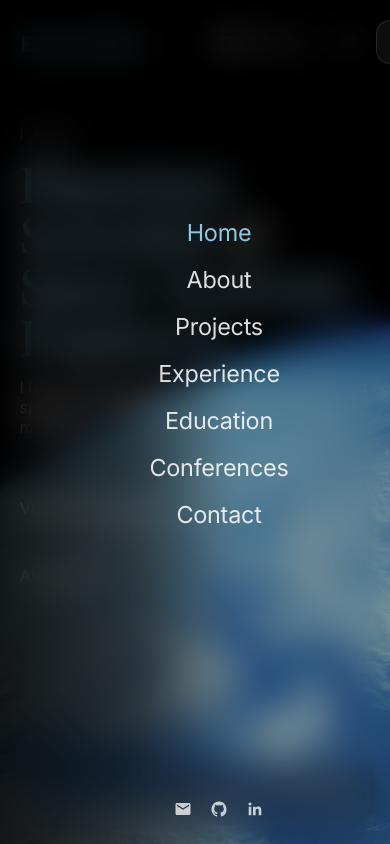
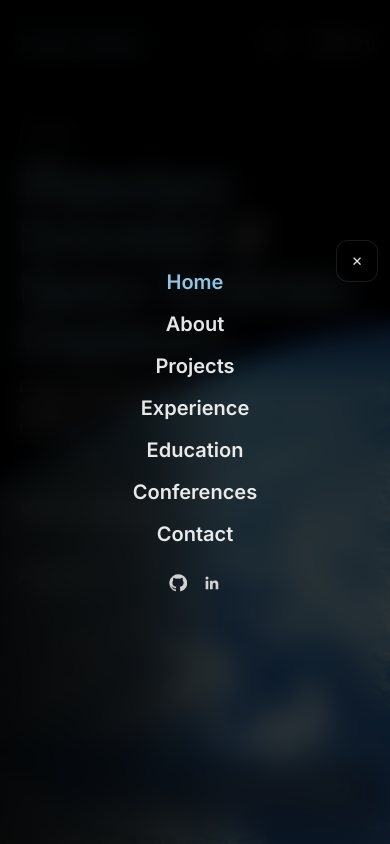
Before and after one commit to EmmaVellard/emmavellard-site, an Astro site: page / in a window 390 px wide. Both pictures are taken after a click on the button "Open menu". Built offline with nearby package versions, Linux system fonts and the light colour scheme; Astro itself is replaced by a stand-in of ours; some packages are replaced by stand-ins of ours.

Commit message:
mobile navbar fixed

```diff
--- a/src/components/NavBar.astro
+++ b/src/components/NavBar.astro
@@ -1,4 +1,5 @@
 ---
+// src/components/NavBar.astro
 const { pathname } = Astro.url;
 
 const links = [
@@ -19,6 +20,7 @@ const isActive = (href) => (href === "/" ? pathname === "/" : pathname.startsWit
     <a class="navbar-brand" href="/">Emma Vellard</a>
 
     <div class="navbar-right">
+      <!-- Desktop links -->
       <nav class="navbar-links" aria-label="Main navigation">
         {links.map((l) => (
           <a class={`nav-link ${isActive(l.href) ? "active" : ""}`} href={l.href}>
@@ -27,72 +29,89 @@ const isActive = (href) => (href === "/" ? pathname === "/" : pathname.startsWit
         ))}
       </nav>
 
+      <!-- Mobile burger -->
+      <button
+        class="nav-burger"
+        type="button"
+        aria-label="Open menu"
+        aria-controls="mobile-menu"
+        aria-expanded="false"
+      >
+        <span class="nav-burger-lines" aria-hidden="true"></span>
+      </button>
+
+      <!-- Social icons -->
       <div class="nav-icons" aria-label="Social links">
-        <a class="icon-link" href="mailto:emma.vellard@outlook.fr" aria-label="Email">
+        <a
+          class="icon-link"
+          href="https://github.com/EmmaVellard"
+          target="_blank"
+          rel="noreferrer"
+          aria-label="GitHub"
+        >
           <svg viewBox="0 0 24 24" aria-hidden="true">
-            <path d="M20 4H4c-1.1 0-2 .9-2 2v12c0 1.1.9 2 2 2h16c1.1 0 2-.9 2-2V6c0-1.1-.9-2-2-2zm0 4-8 5-8-5V6l8 5 8-5v2z"></path>
+            <path
+              d="M12 .5a11.5 11.5 0 00-3.64 22.42c.58.11.8-.25.8-.56v-2.02c-3.26.71-3.95-1.39-3.95-1.39-.53-1.34-1.3-1.7-1.3-1.7-1.06-.72.08-.71.08-.71 1.17.08 1.79 1.21 1.79 1.21 1.04 1.78 2.73 1.27 3.39.97.1-.75.41-1.27.74-1.56-2.6-.3-5.34-1.3-5.34-5.78 0-1.28.46-2.33 1.2-3.15-.12-.3-.52-1.49.11-3.11 0 0 .98-.31 3.2 1.2a11.03 11.03 0 015.83 0c2.22-1.51 3.2-1.2 3.2-1.2.63 1.62.23 2.81.11 3.11.75.82 1.2 1.87 1.2 3.15 0 4.5-2.75 5.48-5.36 5.77.42.36.8 1.08.8 2.18v3.23c0 .31.21.68.81.56A11.5 11.5 0 0012 .5z"
+            />
           </svg>
         </a>
 
-        <a class="icon-link" href="https://github.com/EmmaVellard" target="_blank" rel="noopener" aria-label="GitHub">
+        <a
+          class="icon-link"
+          href="https://www.linkedin.com/in/emma-vellard"
+          target="_blank"
+          rel="noreferrer"
+          aria-label="LinkedIn"
+        >
           <svg viewBox="0 0 24 24" aria-hidden="true">
-            <path d="M12 2C6.48 2 2 6.58 2 12.26c0 4.55 2.87 8.41 6.84 9.77.5.1.68-.22.68-.48 0-.24-.01-.86-.01-1.69-2.78.62-3.37-1.38-3.37-1.38-.46-1.19-1.11-1.51-1.11-1.51-.91-.64.07-.63.07-.63 1.01.07 1.54 1.06 1.54 1.06.89 1.57 2.34 1.12 2.91.86.09-.67.35-1.12.63-1.38-2.22-.26-4.56-1.14-4.56-5.08 0-1.12.39-2.03 1.03-2.75-.1-.26-.45-1.3.1-2.71 0 0 .84-.28 2.75 1.05A9.25 9.25 0 0 1 12 7.07c.85 0 1.71.12 2.51.34 1.91-1.33 2.75-1.05 2.75-1.05.55 1.41.2 2.45.1 2.71.64.72 1.03 1.63 1.03 2.75 0 3.95-2.34 4.82-4.57 5.07.36.32.68.95.68 1.92 0 1.38-.01 2.49-.01 2.83 0 .26.18.58.69.48A10.1 10.1 0 0 0 22 12.26C22 6.58 17.52 2 12 2z"></path>
-          </svg>
-        </a>
-
-        <a class="icon-link" href="https://www.linkedin.com/in/emma-vellard" target="_blank" rel="noopener" aria-label="LinkedIn">
-          <svg viewBox="0 0 24 24" aria-hidden="true">
-            <path d="M20.45 20.45h-3.56v-5.57c0-1.33-.03-3.05-1.86-3.05-1.86 0-2.14 1.45-2.14 2.95v5.67H9.33V9h3.42v1.56h.05c.48-.9 1.64-1.86 3.37-1.86 3.6 0 4.27 2.37 4.27 5.46v6.29zM5.34 7.43a2.07 2.07 0 1 1 0-4.14 2.07 2.07 0 0 1 0 4.14zM3.56 20.45V9h3.56v11.45H3.56z"></path>
+            <path
+              d="M20.45 20.45h-3.56v-5.58c0-1.33-.03-3.04-1.85-3.04-1.86 0-2.15 1.45-2.15 2.95v5.67H9.33V9h3.42v1.56h.05c.48-.9 1.64-1.85 3.37-1.85 3.6 0 4.27 2.37 4.27 5.46v6.28zM5.32 7.43a2.06 2.06 0 110-4.12 2.06 2.06 0 010 4.12zM7.1 20.45H3.54V9H7.1v11.45z"
+            />
           </svg>
         </a>
       </div>
-
-      <button
-        class="nav-toggle"
-        id="navToggle"
-        type="button"
-        aria-controls="mobile-menu"
-        aria-expanded="false"
-        aria-label="Open menu"
-      >
-        <span class="nav-toggle-bars" aria-hidden="true"></span>
-      </button>
     </div>
   </div>
 
-  <!-- Mobile fullscreen menu -->
-  <div class="nav-mobile" id="mobile-menu" data-open="false" aria-hidden="true">
-    <button class="nav-mobile-backdrop" type="button" aria-label="Close menu"></button>
+  <!-- Mobile overlay menu -->
+  <div class="mobile-menu" id="mobile-menu" aria-hidden="true">
+    <div class="mobile-menu-inner" role="dialog" aria-label="Mobile menu">
+      <button class="mobile-close" type="button" aria-label="Close menu">✕</button>
 
-    <div class="nav-mobile-panel" role="dialog" aria-modal="true" aria-label="Menu">
-      <button class="nav-mobile-close" type="button" aria-label="Close menu">
-        <span aria-hidden="true">✕</span>
-      </button>
-
-      <nav class="nav-mobile-links" aria-label="Mobile navigation">
+      <nav class="mobile-links" aria-label="Mobile navigation">
         {links.map((l) => (
-          <a class={`nav-mobile-link ${isActive(l.href) ? "active" : ""}`} href={l.href} data-nav-close>
+          <a class={`mobile-link ${isActive(l.href) ? "active" : ""}`} href={l.href}>
             {l.label}
           </a>
         ))}
       </nav>
 
-      <div class="nav-mobile-icons" aria-label="Mobile social links">
-        <a class="icon-link" href="mailto:emma.vellard@outlook.fr" aria-label="Email">
+      <div class="mobile-icons" aria-label="Mobile social links">
+        <a
+          class="icon-link"
+          href="https://github.com/EmmaVellard"
+          target="_blank"
+          rel="noreferrer"
+          aria-label="GitHub"
+        >
           <svg viewBox="0 0 24 24" aria-hidden="true">
-            <path d="M20 4H4c-1.1 0-2 .9-2 2v12c0 1.1.9 2 2 2h16c1.1 0 2-.9 2-2V6c0-1.1-.9-2-2-2zm0 4-8 5-8-5V6l8 5 8-5v2z"></path>
+            <path
+              d="M12 .5a11.5 11.5 0 00-3.64 22.42c.58.11.8-.25.8-.56v-2.02c-3.26.71-3.95-1.39-3.95-1.39-.53-1.34-1.3-1.7-1.3-1.7-1.06-.72.08-.71.08-.71 1.17.08 1.79 1.21 1.79 1.21 1.04 1.78 2.73 1.27 3.39.97.1-.75.41-1.27.74-1.56-2.6-.3-5.34-1.3-5.34-5.78 0-1.28.46-2.33 1.2-3.15-.12-.3-.52-1.49.11-3.11 0 0 .98-.31 3.2 1.2a11.03 11.03 0 015.83 0c2.22-1.51 3.2-1.2 3.2-1.2.63 1.62.23 2.81.11 3.11.75.82 1.2 1.87 1.2 3.15 0 4.5-2.75 5.48-5.36 5.77.42.36.8 1.08.8 2.18v3.23c0 .31.21.68.81.56A11.5 11.5 0 0012 .5z"
+            />
           </svg>
         </a>
 
-        <a class="icon-link" href="https://github.com/EmmaVellard" target="_blank" rel="noopener" aria-label="GitHub">
+        <a
+          class="icon-link"
+          href="https://www.linkedin.com/in/emma-vellard"
+          target="_blank"
+          rel="noreferrer"
+          aria-label="LinkedIn"
+        >
           <svg viewBox="0 0 24 24" aria-hidden="true">
-            <path d="M12 2C6.48 2 2 6.58 2 12.26c0 4.55 2.87 8.41 6.84 9.77.5.1.68-.22.68-.48 0-.24-.01-.86-.01-1.69-2.78.62-3.37-1.38-3.37-1.38-.46-1.19-1.11-1.51-1.11-1.51-.91-.64.07-.63.07-.63 1.01.07 1.54 1.06 1.54 1.06.89 1.57 2.34 1.12 2.91.86.09-.67.35-1.12.63-1.38-2.22-.26-4.56-1.14-4.56-5.08 0-1.12.39-2.03 1.03-2.75-.1-.26-.45-1.3.1-2.71 0 0 .84-.28 2.75 1.05A9.25 9.25 0 0 1 12 7.07c.85 0 1.71.12 2.51.34 1.91-1.33 2.75-1.05 2.75-1.05.55 1.41.2 2.45.1 2.71.64.72 1.03 1.63 1.03 2.75 0 3.95-2.34 4.82-4.57 5.07.36.32.68.95.68 1.92 0 1.38-.01 2.49-.01 2.83 0 .26.18.58.69.48A10.1 10.1 0 0 0 22 12.26C22 6.58 17.52 2 12 2z"></path>
-          </svg>
-        </a>
-
-        <a class="icon-link" href="https://www.linkedin.com/in/emma-vellard" target="_blank" rel="noopener" aria-label="LinkedIn">
-          <svg viewBox="0 0 24 24" aria-hidden="true">
-            <path d="M20.45 20.45h-3.56v-5.57c0-1.33-.03-3.05-1.86-3.05-1.86 0-2.14 1.45-2.14 2.95v5.67H9.33V9h3.42v1.56h.05c.48-.9 1.64-1.86 3.37-1.86 3.6 0 4.27 2.37 4.27 5.46v6.29zM5.34 7.43a2.07 2.07 0 1 1 0-4.14 2.07 2.07 0 0 1 0 4.14zM3.56 20.45V9h3.56v11.45H3.56z"></path>
+            <path
+              d="M20.45 20.45h-3.56v-5.58c0-1.33-.03-3.04-1.85-3.04-1.86 0-2.15 1.45-2.15 2.95v5.67H9.33V9h3.42v1.56h.05c.48-.9 1.64-1.85 3.37-1.85 3.6 0 4.27 2.37 4.27 5.46v6.28zM5.32 7.43a2.06 2.06 0 110-4.12 2.06 2.06 0 010 4.12zM7.1 20.45H3.54V9H7.1v11.45z"
+            />
           </svg>
         </a>
       </div>
@@ -100,57 +119,61 @@ const isActive = (href) => (href === "/" ? pathname === "/" : pathname.startsWit
   </div>
 </header>
 
-<script is:inline data-astro-rerun>
-  function setupNav() {
+<script>
+  const applyNavbarState = () => {
     const nav = document.getElementById("site-navbar");
-    const toggle = document.getElementById("navToggle");
-    const mobile = document.getElementById("mobile-menu");
-    if (!nav || !toggle || !mobile) return;
+    if (!nav) return;
+    const y = window.scrollY || 0;
+    if (y > 10) nav.classList.add("scrolled");
+    else nav.classList.remove("scrolled");
+  };
 
-    if (toggle.dataset.bound === "true") return;
-    toggle.dataset.bound = "true";
+  const bindNavbar = () => {
+    applyNavbarState();
 
-    const applyNavbarState = () => {
-      const y = window.scrollY || 0;
-      if (y > 10) nav.classList.add("scrolled");
-      else nav.classList.remove("scrolled");
+    window.removeEventListener("scroll", applyNavbarState);
+    window.addEventListener("scroll", applyNavbarState, { passive: true });
+
+    const nav = document.getElementById("site-navbar");
+    const btn = nav?.querySelector(".nav-burger");
+    const menu = document.getElementById("mobile-menu");
+    const closeBtn = nav?.querySelector(".mobile-close");
+    if (!nav || !btn || !menu || !closeBtn) return;
+
+    const close = () => {
+      nav.classList.remove("menu-open");
+      btn.setAttribute("aria-expanded", "false");
+      menu.setAttribute("aria-hidden", "true");
+      document.documentElement.classList.remove("no-scroll");
     };
 
-    const setOpen = (open) => {
-      mobile.dataset.open = open ? "true" : "false";
-      mobile.setAttribute("aria-hidden", open ? "false" : "true");
-      toggle.setAttribute("aria-expanded", open ? "true" : "false");
-      toggle.setAttribute("aria-label", open ? "Close menu" : "Open menu");
-      nav.classList.toggle("menu-open", open);
-
-      document.documentElement.style.overflow = open ? "hidden" : "";
-      document.body.style.overflow = open ? "hidden" : "";
+    const open = () => {
+      nav.classList.add("menu-open");
+      btn.setAttribute("aria-expanded", "true");
+      menu.setAttribute("aria-hidden", "false");
+      document.documentElement.classList.add("no-scroll");
     };
 
-    const close = () => setOpen(false);
+    btn.onclick = () => (nav.classList.contains("menu-open") ? close() : open());
+    closeBtn.onclick = close;
 
-    const backdrop = mobile.querySelector(".nav-mobile-backdrop");
-    const closeBtn = mobile.querySelector(".nav-mobile-close");
+    menu.onclick = (e) => {
+      if (e.target === menu) close();
+    };
 
-    toggle.addEventListener("click", () => {
-      const open = mobile.dataset.open !== "true";
-      setOpen(open);
-    });
+    menu.querySelectorAll("a").forEach((a) => a.addEventListener("click", close));
 
-    backdrop?.addEventListener("click", close);
-    closeBtn?.addEventListener("click", close);
-    mobile.querySelectorAll("[data-nav-close]").forEach((a) => a.addEventListener("click", close));
+    window.onkeydown = (e) => {
+      if (e.key === "Escape") close();
+    };
+  };
 
-    document.addEventListener("keydown", (e) => {
-      if (e.key === "Escape") close();
-    });
+  document.addEventListener("astro:page-load", bindNavbar);
+  document.addEventListener("astro:after-swap", bindNavbar);
 
-    applyNavbarState();
-    window.addEventListener("scroll", applyNavbarState, { passive: true });
-
-    close();
+  if (document.readyState === "loading") {
+    document.addEventListener("DOMContentLoaded", bindNavbar);
+  } else {
+    bindNavbar();
   }
-
-  setupNav();
-  document.addEventListener("astro:page-load", setupNav);
 </script>
--- a/src/styles/global.css
+++ b/src/styles/global.css
@@ -1,28 +1,29 @@
-:root{
-  --primary: #8FC6E3;
-  --primary-strong: #6FAED1;
-  --primary-soft: #CFE9F6;
-  --dark: #0B1220;
+/* src/styles/global.css */
 
+:root {
+  --primary: #8fc6e3;
+  --primary-strong: #6faed1;
+  --primary-soft: #cfe9f6;
+  --dark: #0b1220;
   --maxw: 1100px;
 }
 
 /* ============================= */
 /* BASE */
 /* ============================= */
-
-html, body{
+html,
+body {
   margin: 0;
   height: 100%;
 }
 
-body{
+body {
   font-family: "Inter", system-ui, -apple-system, sans-serif;
   background: #000;
   color: #fff;
 }
 
-.container{
+.container {
   max-width: var(--maxw);
   margin: 0 auto;
   padding: 0 20px;
@@ -31,40 +32,37 @@ body{
 /* ============================= */
 /* NAVBAR */
 /* ============================= */
-
-.navbar{
+.navbar {
   position: fixed;
   top: 0;
   left: 0;
   right: 0;
   z-index: 1000;
   width: 100%;
-
   background: transparent;
   backdrop-filter: none;
   border-bottom: 1px solid transparent;
-
-  transition: background 0.35s ease, border-color 0.35s ease, backdrop-filter 0.35s ease, opacity 0.35s ease;
+  transition: background 0.35s ease, border-color 0.35s ease, backdrop-filter 0.35s ease,
+    opacity 0.35s ease;
 }
 
-.navbar.scrolled{
-  background: rgba(0,0,0,0.16);
+.navbar.scrolled {
+  background: rgba(0, 0, 0, 0.16);
   backdrop-filter: blur(12px);
-  border-bottom: 1px solid rgba(255,255,255,0.06);
-  animation: navbarBounce 0.45s cubic-bezier(.34,1.56,.64,1);
+  border-bottom: 1px solid rgba(255, 255, 255, 0.06);
+  animation: navbarBounce 0.45s cubic-bezier(0.34, 1.56, 0.64, 1);
 }
 
-.navbar-inner{
+.navbar-inner {
   height: 84px;
   display: flex;
   align-items: center;
   justify-content: space-between;
-
   padding-left: calc(6vw + 20px);
   padding-right: 28px;
 }
 
-.navbar-brand{
+.navbar-brand {
   font-family: "Playfair Display", serif;
   font-size: clamp(20px, 1.4vw, 24px);
   letter-spacing: -0.02em;
@@ -73,31 +71,29 @@ body{
   white-space: nowrap;
 }
 
-.navbar-right{
+.navbar-right {
   display: flex;
   align-items: center;
   gap: 24px;
 }
 
-.navbar-links{
+.navbar-links {
   display: flex;
   gap: 20px;
   align-items: center;
 }
 
-.nav-link{
+.nav-link {
   display: inline-flex;
   align-items: center;
-
   font-size: 16px;
   font-weight: 500;
   text-decoration: none;
-
-  color: rgba(255,255,255,0.82);
+  color: rgba(255, 255, 255, 0.82);
   transition: color 0.2s ease, transform 0.2s ease;
 }
 
-.nav-link::after{
+.nav-link::after {
   content: "";
   height: 2px;
   width: 0px;
@@ -107,108 +103,249 @@ body{
   opacity: 0.95;
 }
 
-.nav-link:hover{
+.nav-link:hover {
   color: var(--primary);
   transform: translateY(-1px);
 }
 
-.nav-link:hover::after{
+.nav-link:hover::after {
   width: 18px;
 }
 
-.nav-link.active{
+.nav-link.active {
   color: var(--primary);
   font-weight: 600;
 }
 
-.nav-link.active::after{
+.nav-link.active::after {
   width: 22px;
 }
 
-.nav-icons{
+.nav-icons {
   display: flex;
   align-items: center;
   gap: 16px;
 }
 
-.icon-link{
+.icon-link {
   display: inline-flex;
   align-items: center;
   justify-content: center;
-
   background: transparent;
   border: 0;
   padding: 0;
-
   transition: transform 0.2s ease;
 }
 
-.icon-link svg{
+.icon-link svg {
   width: 18px;
   height: 18px;
-  fill: rgba(255,255,255,0.80);
+  fill: rgba(255, 255, 255, 0.8);
   transition: fill 0.2s ease;
 }
 
-.icon-link:hover{
+.icon-link:hover {
   transform: translateY(-1px);
 }
 
-.icon-link:hover svg{
+.icon-link:hover svg {
   fill: var(--primary);
 }
 
-@media (max-width: 900px){
-  .navbar-inner{
+@media (max-width: 900px) {
+  .navbar-inner {
     padding-left: 20px;
     padding-right: 18px;
   }
 }
 
-@media (max-width: 640px){
-  .navbar-links{
+/* ============================= */
+/* MOBILE MENU FIXES */
+/* ============================= */
+
+/* prevent background scroll while menu open */
+.no-scroll {
+  overflow: hidden;
+}
+
+/* burger (hidden on desktop) */
+.nav-burger {
+  display: none;
+  width: 42px;
+  height: 42px;
+  border: 1px solid rgba(255, 255, 255, 0.1);
+  border-radius: 12px;
+  background: rgba(0, 0, 0, 0.22);
+  backdrop-filter: blur(10px);
+  align-items: center;
+  justify-content: center;
+  cursor: pointer;
+}
+
+.nav-burger-lines {
+  position: relative;
+  width: 18px;
+  height: 2px;
+  background: rgba(255, 255, 255, 0.85);
+  display: block;
+}
+
+.nav-burger-lines::before,
+.nav-burger-lines::after {
+  content: "";
+  position: absolute;
+  left: 0;
+  width: 18px;
+  height: 2px;
+  background: rgba(255, 255, 255, 0.85);
+  transition: transform 0.2s ease, top 0.2s ease, opacity 0.2s ease;
+}
+
+.nav-burger-lines::before {
+  top: -6px;
+}
+
+.nav-burger-lines::after {
+  top: 6px;
+}
+
+/* overlay: background and content animate together */
+.mobile-menu {
+  position: fixed;
+  inset: 0;
+  z-index: 999;
+  display: flex;
+  align-items: center;
+  justify-content: center;
+
+  background: rgba(0, 0, 0, 0.78);
+  backdrop-filter: blur(14px);
+
+  opacity: 0;
+  visibility: hidden;
+  pointer-events: none;
+
+  transition: opacity 0.22s ease, visibility 0.22s ease;
+}
+
+/* centered content with no stray margins */
+.mobile-menu-inner {
+  position: relative;
+  display: flex;
+  flex-direction: column;
+  align-items: center;
+  gap: 18px;
+
+  margin: 0;
+  padding: 22px 20px;
+  text-align: center;
+  width: min(520px, 92vw);
+}
+
+.mobile-close {
+  position: absolute;
+  top: 10px;
+  right: 12px;
+
+  width: 42px;
+  height: 42px;
+  border-radius: 12px;
+  border: 1px solid rgba(255, 255, 255, 0.1);
+  background: rgba(0, 0, 0, 0.22);
+  backdrop-filter: blur(10px);
+  color: rgba(255, 255, 255, 0.9);
+  cursor: pointer;
+}
+
+.mobile-links {
+  display: flex;
+  flex-direction: column;
+  gap: 18px;
+  padding-top: 18px;
+}
+
+.mobile-link {
+  font-size: 20px;
+  font-weight: 600;
+  text-decoration: none;
+  color: rgba(255, 255, 255, 0.9);
+}
+
+.mobile-link.active {
+  color: var(--primary);
+}
+
+.mobile-icons {
+  display: flex;
+  align-items: center;
+  gap: 16px;
+  padding-top: 10px;
+}
+
+/* open state */
+#site-navbar.menu-open .mobile-menu {
+  opacity: 1;
+  visibility: visible;
+  pointer-events: auto;
+}
+
+/* burger into X */
+#site-navbar.menu-open .nav-burger-lines {
+  background: transparent;
+}
+
+#site-navbar.menu-open .nav-burger-lines::before {
+  top: 0;
+  transform: rotate(45deg);
+}
+
+#site-navbar.menu-open .nav-burger-lines::after {
+  top: 0;
+  transform: rotate(-45deg);
+}
+
+@media (max-width: 640px) {
+  .navbar-links {
     display: none;
   }
 
-  @media (max-width: 640px){
-
-  .navbar-inner{
-    padding-left: 20px !important;
-    padding-right: 20px !important;
+  .nav-burger {
+    display: inline-flex;
   }
-
-}
 }
 
 /* Bounce without creating a gap at the top */
-@keyframes navbarBounce{
-  0% { transform: scaleY(0.96); opacity: 0; }
-  60% { transform: scaleY(1.02); opacity: 1; }
-  100% { transform: scaleY(1); }
+@keyframes navbarBounce {
+  0% {
+    transform: scaleY(0.96);
+    opacity: 0;
+  }
+  60% {
+    transform: scaleY(1.02);
+    opacity: 1;
+  }
+  100% {
+    transform: scaleY(1);
+  }
 }
 
 /* ============================= */
 /* LINKS / BUTTONS */
 /* ============================= */
-
-.link-btn{
+.link-btn {
   display: inline-flex;
   align-items: center;
   gap: 10px;
-
   font-size: 16px;
   font-weight: 600;
   letter-spacing: 0.02em;
-
   margin-top: 25px;
-
   text-decoration: none;
-  color: rgba(255,255,255,0.90);
-
+  color: rgba(255, 255, 255, 0.9);
   transition: color 0.2s ease, transform 0.2s ease;
 }
 
-.link-btn::after{
+.link-btn::after {
   content: "";
   height: 2px;
   width: 0;
@@ -216,32 +353,32 @@ body{
   transition: width 0.25s ease;
 }
 
-.link-btn:hover{
+.link-btn:hover {
   color: var(--primary);
   transform: translateY(-2px);
 }
 
-.link-btn:hover::after{
+.link-btn:hover::after {
   width: 28px;
   transition: width 0.25s ease;
 }
 
-.link-btn:active{
+.link-btn:active {
   transform: translateY(0);
 }
 
-.link-btn--secondary{
+.link-btn--secondary {
   font-weight: 500;
-  color: rgba(255,255,255,0.70);
+  color: rgba(255, 255, 255, 0.7);
   margin-top: 25px;
 }
 
-.link-btn--secondary:hover{
+.link-btn--secondary:hover {
   color: var(--primary);
 }
 
 /* Highlight text */
-.highlight{
+.highlight {
   color: var(--primary);
   font-weight: 500;
   letter-spacing: 0.01em;
@@ -250,261 +387,40 @@ body{
 /* ============================= */
 /* PAGES */
 /* ============================= */
-
-.page{
+.page {
   min-height: 100vh;
   padding-top: 84px;
 }
 
 /* ============================= */
-/* PAGE TRANSITION – subtle blur only */
+/* PAGE TRANSITION */
 /* ============================= */
-
-::view-transition-old(root){
+::view-transition-old(root) {
   animation: blur-out 220ms ease forwards;
 }
 
-::view-transition-new(root){
+::view-transition-new(root) {
   animation: blur-in 220ms ease;
 }
 
-@keyframes blur-in{
-  from{
+@keyframes blur-in {
+  from {
     opacity: 0;
     filter: blur(10px);
   }
-  to{
+  to {
     opacity: 1;
     filter: blur(0);
   }
 }
 
-@keyframes blur-out{
-  from{
+@keyframes blur-out {
+  from {
     opacity: 1;
     filter: blur(0);
   }
-  to{
+  to {
     opacity: 0;
     filter: blur(10px);
   }
 }
-
-/* ============================= */
-/* NAV — Mobile menu (fullscreen blur) */
-/* ============================= */
-
-.nav-toggle{
-  display: none;
-  width: 42px;
-  height: 42px;
-  border: 0;
-  padding: 0;
-  border-radius: 12px;
-  background: transparent;
-  cursor: pointer;
-  transition: transform 220ms ease;
-}
-
-.nav-toggle:hover{ transform: translateY(-1px); }
-
-.nav-toggle-bars{
-  display: block;
-  width: 20px;
-  height: 2px;
-  margin: 0 auto;
-  position: relative;
-  border-radius: 999px;
-  background: rgba(255,255,255,0.85);
-}
-
-.nav-toggle-bars::before,
-.nav-toggle-bars::after{
-  content: "";
-  position: absolute;
-  left: 0;
-  width: 20px;
-  height: 2px;
-  border-radius: 999px;
-  background: rgba(255,255,255,0.85);
-  transition: transform 420ms cubic-bezier(.16,1,.3,1), top 420ms cubic-bezier(.16,1,.3,1);
-}
-
-.nav-toggle-bars::before{ top: -6px; }
-.nav-toggle-bars::after{ top: 6px; }
-
-/* Key: same timing for overlay + backdrop + panel (no “two steps”) */
-.nav-mobile{
-  position: fixed;
-  inset: 0;
-  z-index: 1200;
-
-  opacity: 0;
-  visibility: hidden;
-  pointer-events: none;
-
-  transition:
-    opacity 420ms cubic-bezier(.16,1,.3,1),
-    visibility 0s linear 420ms;
-}
-
-.nav-mobile[data-open="true"]{
-  opacity: 1;
-  visibility: visible;
-  pointer-events: auto;
-
-  transition:
-    opacity 420ms cubic-bezier(.16,1,.3,1),
-    visibility 0s;
-}
-
-.nav-mobile-backdrop{
-  position: absolute;
-  inset: 0;
-  border: 0;
-  padding: 0;
-
-  background: rgba(0,0,0,0.38);
-  backdrop-filter: blur(18px);
-  -webkit-backdrop-filter: blur(18px);
-
-  opacity: 0;
-  transition: opacity 420ms cubic-bezier(.16,1,.3,1);
-}
-
-.nav-mobile[data-open="true"] .nav-mobile-backdrop{
-  opacity: 1;
-}
-
-.nav-mobile-panel{
-  position: relative;
-  height: 100%;
-  width: 100%;
-
-  display: grid;
-  place-items: center;
-  padding: 96px 24px 44px;
-
-  opacity: 0;
-  transform: translateY(12px) scale(0.98);
-
-  transition:
-    opacity 420ms cubic-bezier(.16,1,.3,1),
-    transform 420ms cubic-bezier(.16,1,.3,1);
-}
-
-.nav-mobile[data-open="true"] .nav-mobile-panel{
-  opacity: 1;
-  transform: translateY(0) scale(1);
-}
-
-.nav-mobile-close{
-  position: absolute;
-  top: 20px;
-  right: 18px;
-
-  width: 44px;
-  height: 44px;
-  border: 1px solid rgba(255,255,255,0.10);
-  border-radius: 14px;
-
-  background: rgba(255,255,255,0.05);
-  backdrop-filter: blur(12px);
-  -webkit-backdrop-filter: blur(12px);
-
-  display: inline-flex;
-  align-items: center;
-  justify-content: center;
-
-  cursor: pointer;
-  color: rgba(255,255,255,0.88);
-  transition: transform 220ms ease, border-color 220ms ease, background 220ms ease, color 220ms ease;
-}
-
-.nav-mobile-close:hover{
-  transform: translateY(-1px);
-  border-color: rgba(143,198,227,0.28);
-  background: rgba(143,198,227,0.08);
-  color: var(--primary);
-}
-
-.nav-mobile-close span{
-  font-size: 18px;
-  line-height: 1;
-}
-
-.nav-mobile-links{
-  width: 100%;
-  display: grid;
-  gap: 18px;
-  justify-items: center;
-  text-align: center;
-}
-
-.nav-mobile-link{
-  display: inline-block;
-  text-decoration: none;
-
-  font-size: clamp(22px, 6vw, 30px);
-  font-weight: 400;
-  letter-spacing: -0.01em;
-
-  color: rgba(255,255,255,0.86);
-  transition: color 220ms ease, transform 220ms ease, opacity 220ms ease;
-}
-
-.nav-mobile-link:hover{
-  color: var(--primary);
-  transform: translateY(-1px);
-}
-
-.nav-mobile-link.active{
-  color: var(--primary);
-}
-
-.nav-mobile-link:active{
-  transform: translateY(0) scale(0.985);
-  opacity: 0.92;
-}
-
-.nav-mobile-icons{
-  margin-top: 26px;
-  display: flex;
-  gap: 18px;
-  align-items: center;
-  justify-content: center;
-  opacity: 0.95;
-}
-
-/* hamburger morph */
-.navbar.menu-open .nav-toggle-bars{ background: transparent; }
-.navbar.menu-open .nav-toggle-bars::before{ top: 0; transform: rotate(45deg); }
-.navbar.menu-open .nav-toggle-bars::after{ top: 0; transform: rotate(-45deg); }
-
-/* Only enable hamburger + overlay on mobile */
-@media (max-width: 640px){
-  .navbar-links{ display: none; }
-  .nav-toggle{
-    display: inline-flex;
-    align-items: center;
-    justify-content: center;
-  }
-}
-
-@media (min-width: 641px){
-  .nav-mobile{ display: none; }
-}
-
-/* Reduce motion */
-@media (prefers-reduced-motion: reduce){
-  .nav-mobile,
-  .nav-mobile-panel,
-  .nav-toggle,
-  .nav-toggle-bars::before,
-  .nav-toggle-bars::after,
-  .nav-mobile-link,
-  .nav-mobile-close,
-  .nav-mobile-backdrop{
-    transition: none !important;
-  }
-}
```
